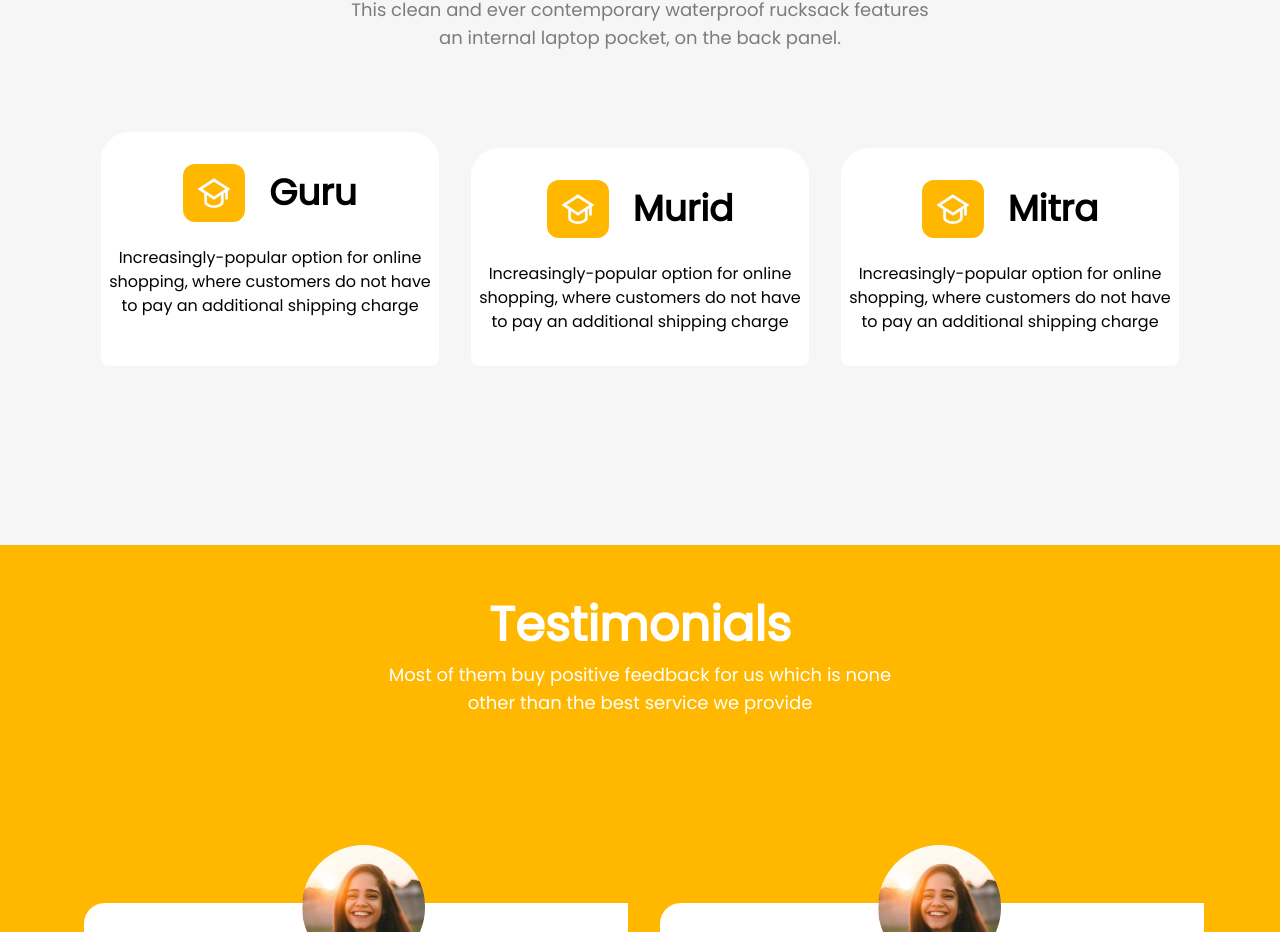
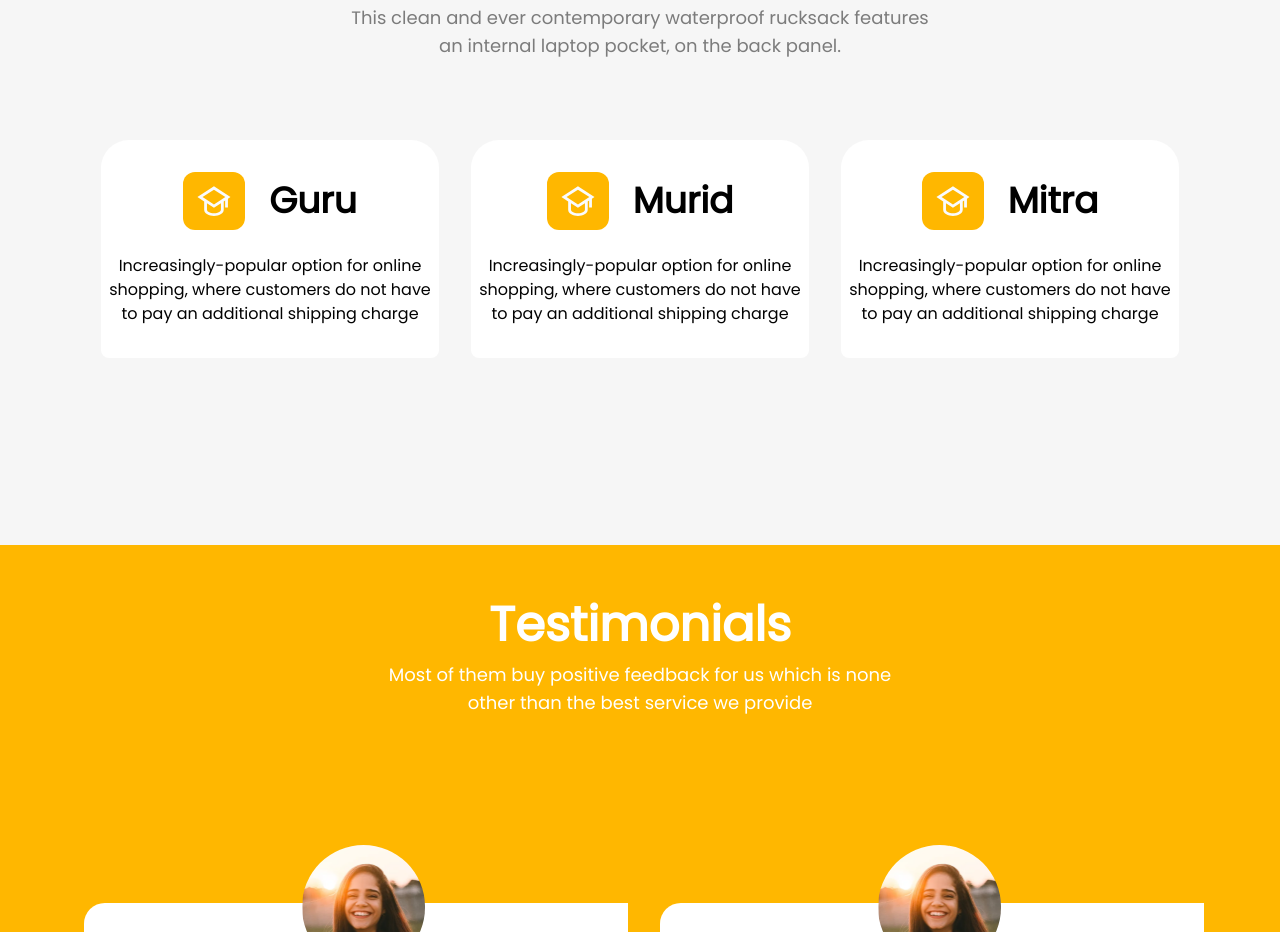
Before and after one commit to RozKoy/Bimbel-Griselda, a Next.js app: page / in a window 1280 px wide. Shown: the part 1055-1987 px from the top of the page. Built offline with nearby package versions, Linux system fonts and the light colour scheme.

Commit message:
fixing responsive

```diff
--- a/src/components/landing-pages/Beranda/Gallery.tsx
+++ b/src/components/landing-pages/Beranda/Gallery.tsx
@@ -24,10 +24,9 @@ function PrevArrow(props: any) {
   );
 }
 
-
 const Gallery = () => {
   const settings = {
-    className: " h-auto w-full  px-[9%]  sm:px-0 ",
+    className: " h-auto w-full   pl-[9.7%] pr-[5%]  sm:px-0 ",
 
     infinite: true,
     speed: 500,
@@ -68,7 +67,7 @@ const Gallery = () => {
     ],
   };
   return (
-    <div className="bg-[#FAFBFD] w-full h-auto pt-10 pb-10 px-5 sm:min-h-screen sm:pt-14 sm:pb-5 sm:px-2">
+    <div className="bg-[#FAFBFD] w-full h-auto pt-10 pb-10 pl-[5%] pr-[10%] sm:min-h-screen sm:pt-14 sm:pb-5 sm:px-2">
       <div className=" w-auto h-full flex flex-col items-center space-y-8 sm:space-y-12">
         <div className="flex flex-col space-y-3">
           <p className=" text-center font-extrabold text-[26px] sm:text-5xl">
@@ -79,6 +78,7 @@ const Gallery = () => {
             the best service we provide
           </p>
         </div>
+
         <Slider {...settings}>
           <Content src={content} />
           <Content src={content} />
--- a/src/components/landing-pages/Beranda/Service.tsx
+++ b/src/components/landing-pages/Beranda/Service.tsx
@@ -11,16 +11,19 @@ const Services = () => {
           internal laptop pocket, on the back panel.
         </p>
       </div>
-      <div className=" mt-4   space-y-4 sm:flex sm:space-x-8 sm:mt-20">
+      <div className=" mt-4   space-y-4 sm:flex sm:space-y-0 sm:space-x-8 sm:mt-20">
         <CardServices
+          href="/teacher"
           title="Guru"
           description="Increasingly-popular option for online shopping, where customers do not have to pay an additional shipping charge"
         />
         <CardServices
+          href="/student"
           title="Murid"
           description="Increasingly-popular option for online shopping, where customers do not have to pay an additional shipping charge"
         />
         <CardServices
+          href="/patner"
           title="Mitra"
           description="Increasingly-popular option for online shopping, where customers do not have to pay an additional shipping charge"
         />
--- a/src/components/landing-pages/CardServices.tsx
+++ b/src/components/landing-pages/CardServices.tsx
@@ -1,12 +1,21 @@
 import Education from "./Icons/Education";
+import Link from "next/link";
 interface CardServicesProps {
   title?: string;
   description?: string;
+  href?: any;
 }
 
-const CardServices: React.FC<CardServicesProps> = ({ title, description }) => {
+const CardServices: React.FC<CardServicesProps> = ({
+  title,
+  description,
+  href,
+}) => {
   return (
-    <div className="bg-[#FFF] rounded-t-[28px] rounded-b-[8px] hover:shadow-[0px_2.796px_27.956px_0px] hover:shadow-[#0065FF] cursor-pointer flex flex-col  items-center py-[24.663px] px-[5.691-x] space-y-2 sm:space-y-6 sm:py-8 sm:px-2">
+    <Link
+      href={href}
+      className="bg-[#FFF] rounded-t-[28px] rounded-b-[8px] hover:shadow-[0px_2.796px_27.956px_0px] hover:shadow-[#0065FF]  flex flex-col  items-center py-[24.663px] px-[5.691-x] space-y-2 sm:space-y-6 sm:py-8 sm:px-2"
+    >
       <div className="flex justify-center items-center space-x-2  sm:space-x-6">
         <div className="bg-[#FFB700]  flex justify-center items-center rounded-xl p-[9.486px] sm:p-3.5 ">
           <Education />
@@ -16,7 +25,7 @@ const CardServices: React.FC<CardServicesProps> = ({ title, description }) => {
       <p className="text-[#020202] text-center text-[12px] w-[219.117px] sm:w-[322px] sm:text-base">
         {description}
       </p>
-    </div>
+    </Link>
   );
 };
 
--- a/src/components/landing-pages/Murid/CardLearningMaterials.tsx
+++ b/src/components/landing-pages/Murid/CardLearningMaterials.tsx
@@ -1,4 +1,5 @@
 import { Modal, ModalBody, ModalHeader } from "flowbite-react";
+import type { CustomFlowbiteTheme } from "flowbite-react";
 import * as React from "react";
 import CloseIcon from "../Icons/CloseIcon";
 import BooksIcon from "../Icons/BooksIcon";
@@ -18,6 +19,16 @@ const CardLearningMaterials: React.FC<CardLearningMaterialsProps> = ({
   description,
 }) => {
   const [openModal, setOpenModal] = React.useState<boolean>(false);
+
+  const customTheme: CustomFlowbiteTheme["modal"] = {
+
+    header: {
+      close: {
+        base: "ml-auto inline-flex items-center rounded-lg bg-transparent pr-2 text-sm text-gray-900  ",
+        icon: "h-9 w-9",
+      },
+    },
+  };
   return (
     <div className="bg-[#FFC436]  flex flex-col items-start px-[5px]  mx-5 space-y-1 w-[130px] h-[136px] rounded-[7.771px] pt-2 pb-0 sm:items-center sm:rounded-lg sm:w-[300px] sm:h-[350px]  sm:pt-3 sm:pb-2 sm:m-4">
       <div className="flex justify-center items-center space-x-2 sm:space-x-5">
@@ -52,17 +63,16 @@ const CardLearningMaterials: React.FC<CardLearningMaterialsProps> = ({
       </div>
 
       <Modal
+        theme={customTheme}
         show={openModal}
         onClose={() => setOpenModal(false)}
         size="6xl"
         className="font-sans"
         popup
       >
+        <Modal.Header />
         <ModalBody>
-          <div className="flex justify-end">
-            <CloseIcon onClick={() => setOpenModal(false)} />
-          </div>
-          <div className=" sm:flex ">
+          <div className=" sm:flex   ">
             <div className=" h-full  overflow-x-auto w-full max-h-[450px] sm:w-1/2 sm:pl-0">
               <Image src={preview} width={450} height={400} alt="preview" />
               <Image src={preview} width={450} height={400} alt="preview" />
@@ -82,14 +92,14 @@ const CardLearningMaterials: React.FC<CardLearningMaterialsProps> = ({
 
               <Link
                 href=""
-                className="bg-[#06AC58] flex justify-center items-center w-[133.65px] h-[37.126px] rounded-[7.425px] space-x-2 sm:rounded-2xl sm:space-x-5 sm:w-[280px] sm:h-[50px] "
+                className="bg-[#06AC58] flex justify-center items-center w-[100.65px] h-[30.126px] rounded-[5.425px] space-x-2 sm:rounded-md sm:space-x-5 sm:w-[170px] sm:h-[40px]  "
               >
-                <p className="text-white text-center font-thin text-[11.88px] sm:text-[24px]">
+                <p className="text-white text-center font-thin text-[10px] sm:text-[18px]">
                   Chat Sekarang
                 </p>
                 <WA
                   fill="#FFF"
-                  className="w-[22.276px] h-[22.76px] sm:w-[32px] sm:h-[32.365px]"
+                  className="w-[14.276px] h-[14.76px] sm:w-[20px] sm:h-[20.365px]"
                 />
               </Link>
             </div>
--- a/src/components/landing-pages/Murid/LearningMaterials.tsx
+++ b/src/components/landing-pages/Murid/LearningMaterials.tsx
@@ -85,7 +85,7 @@ export default function LearningMaterials() {
   // carousel settings
   const settings = {
     dots: true,
-    className: " h-auto w-full px-[5%]  sm:pl-[3%]   ",
+    className: " h-auto w-full pl-[3%]   sm:pl-[3%]   ",
 
     infinite: true,
     speed: 500,
@@ -131,7 +131,7 @@ export default function LearningMaterials() {
   const [activeButton, setActiveButton] = React.useState<string>("");
 
   return (
-    <div className="bg-[#F6F6F6]  w-full h-auto flex flex-col items-center px-6 py-24 space-y-6 sm:min-h-screen sm:px-10 sm:py-12 sm:space-y-10 ">
+    <div className="bg-[#F6F6F6]  w-full h-auto flex flex-col items-center px-[10%] py-24 space-y-6 sm:min-h-screen sm:px-10 sm:py-12 sm:space-y-10 ">
       <div className="flex flex-col space-y-1 sm:space-y-4 sm:w-[601px]">
         <p className="font-extrabold text-center text-[#332929] text-[26px] sm:text-5xl">
           Materi Pembelajaran
--- a/src/components/landing-pages/Murid/MerdekaProgram.tsx
+++ b/src/components/landing-pages/Murid/MerdekaProgram.tsx
@@ -47,8 +47,8 @@ export default function MerdekaProgram() {
     ],
   };
   return (
-    <div className="bg-[url('../../public/assets/Subtract.png')] pb-[10%] pt-4 w-full h-[550px] sm:min-h-screen  sm:flex sm:items-center sm:pb-0 sm:pt-0 ">
-      <div className="w-full space-y-10  sm:flex sm:justify-between   ">
+    <div className="bg-[url('../../public/assets/Subtract.png')] pb-[5%] pt-4 w-full h-[750px] flex  items-end sm:h-screen  sm:flex sm:items-center sm:pb-0 sm:pt-0 ">
+      <div className="w-full space-y-10 sm:flex sm:justify-between   ">
         <div className=" flex-col space-y-1 ml-4 mt-0  sm:mt-6 sm:space-y-2  sm:ml-12">
           <p className="text-[#000]  font-extrabold text-[40px] w-[235px]  sm:text-5xl sm:leading-tight ">
             Program MERDEKA
```
